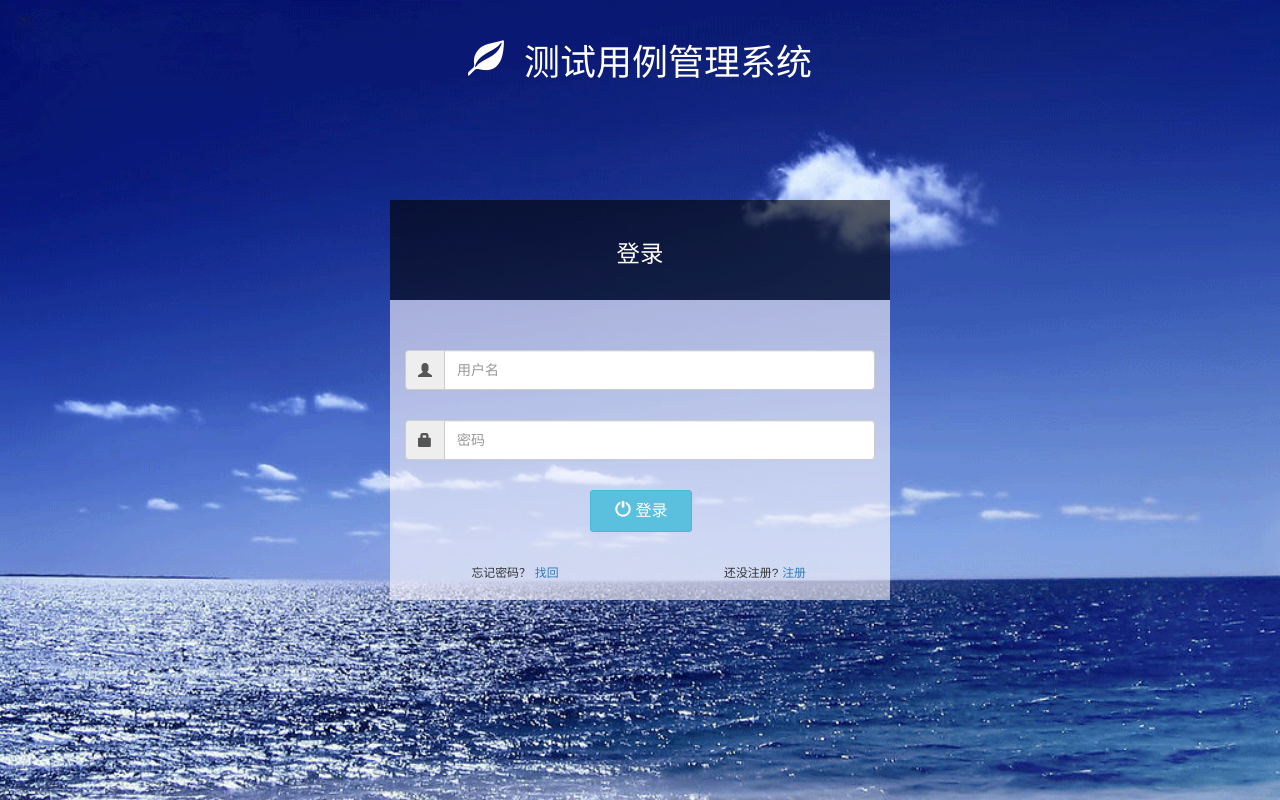
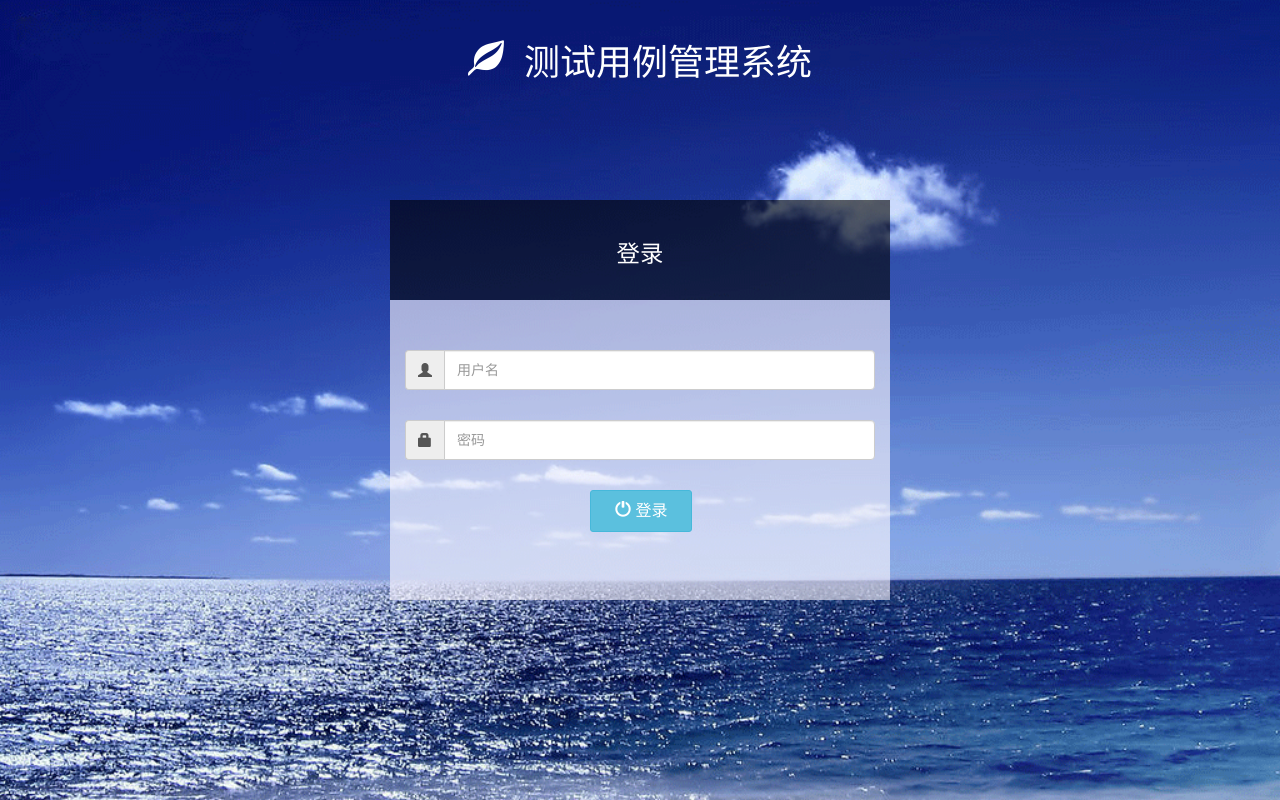
Before and after one commit to 2226439640/kukas, a Django app: page /login/ in a window 1280 px wide. Run offline with Django 3.2, Linux system fonts and the light colour scheme; some libraries are stand-ins or nearby versions.

Commit message:
#禁用注册和找回密码

```diff
--- a/template/login.html
+++ b/template/login.html
@@ -130,16 +130,16 @@
                             <a href="http://demo.kangjingept.com:8020/cssthemes6/1.18ZF07/index.html" class="btn btn-sm btn-info"><span class="glyphicon glyphicon-off"></span> 登录</a>
                         </div>
                     </div>
-                    <div class="form-group">
+                    <!--div class="form-group">
                         <div class="col-xs-6 link">
                             <p class="text-center remove-margin"><small>忘记密码？</small> <a href="javascript:void(0)"><small>找回</small></a>
                             </p>
                         </div>
                         <div class="col-xs-6 link">
-                            <p class="text-center remove-margin"><small>还没注册?</small> <a href="http://demo.kangjingept.com:8020/cssthemes6/1.18ZF07/register.html"><small>注册</small></a>
+                            <p class="text-center remove-margin"><small>还没注册?</small> <a href={{ register }}><small>注册</small></a>
                             </p>
                         </div>
-                    </div>
+                    </div-->
                 </form>
             </div>
         </div>
```
